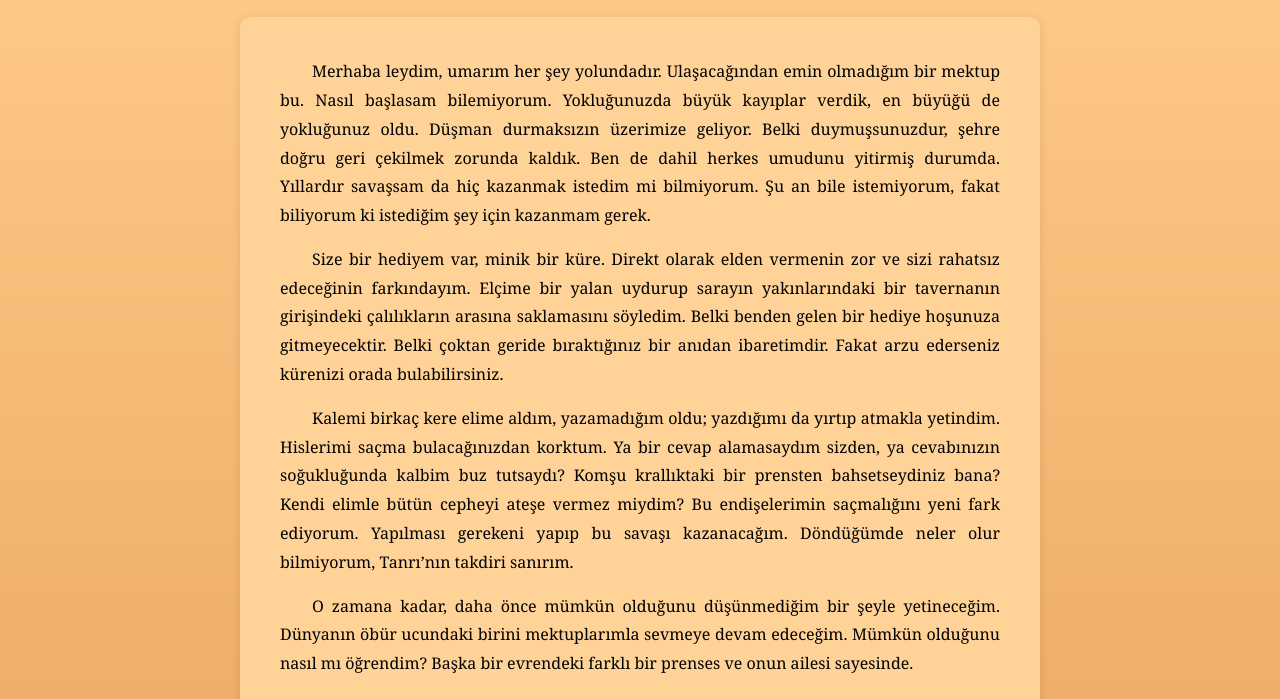
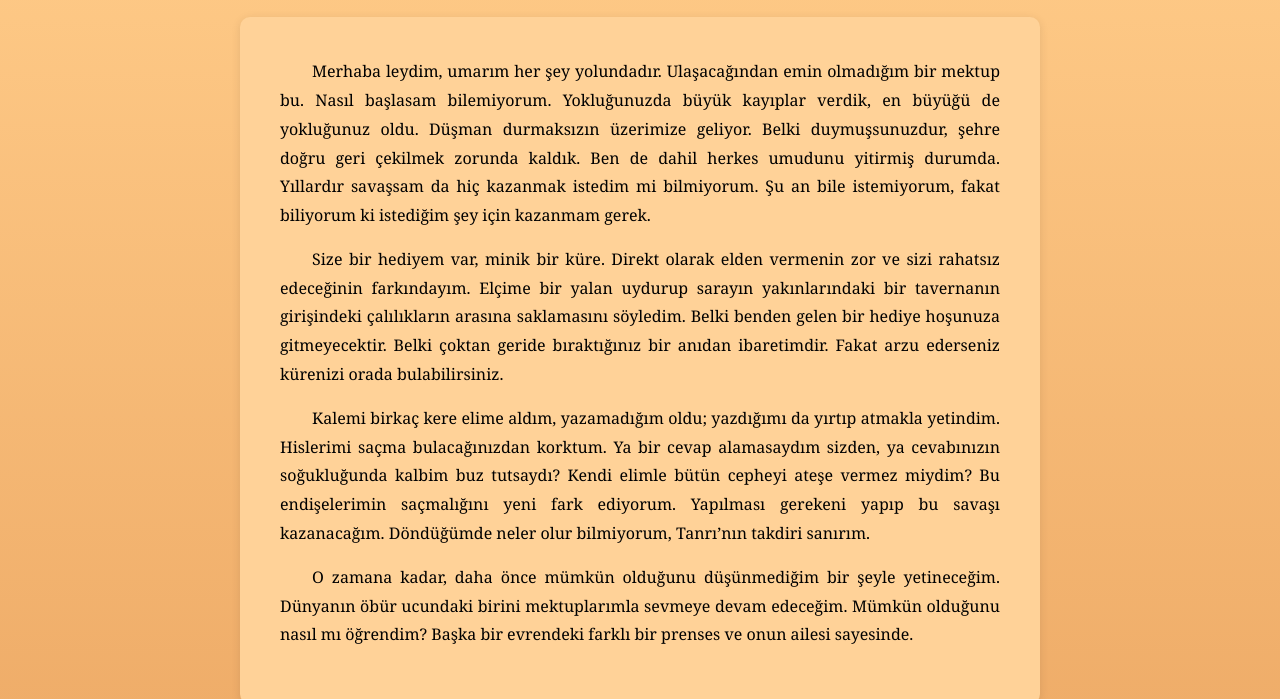
Before and after one commit to bariscom/hediye, a plain HTML site: page prje/kuzgun.html in a window 1280 px wide. Shown: the part 86-785 px from the top of the page. Drawn offline with Linux system fonts and the light colour scheme.

Commit message:
Update kuzgun.html

```diff
--- a/prje/kuzgun.html
+++ b/prje/kuzgun.html
@@ -20,7 +20,7 @@
             Size bir hediyem var, minik bir küre. Direkt olarak elden vermenin zor ve sizi rahatsız edeceğinin farkındayım. Elçime bir yalan uydurup sarayın yakınlarındaki bir tavernanın girişindeki çalılıkların arasına saklamasını söyledim. Belki benden gelen bir hediye hoşunuza gitmeyecektir. Belki çoktan geride bıraktığınız bir anıdan ibaretimdir. Fakat arzu ederseniz  kürenizi orada bulabilirsiniz.
         </p>
         <p>
-            Kalemi birkaç kere elime aldım, yazamadığım oldu; yazdığımı da yırtıp atmakla yetindim. Hislerimi saçma bulacağınızdan korktum. Ya bir cevap alamasaydım sizden, ya cevabınızın soğukluğunda kalbim buz tutsaydı? Komşu krallıktaki bir prensten bahsetseydiniz bana? Kendi elimle bütün cepheyi ateşe vermez miydim? Bu endişelerimin saçmalığını yeni fark ediyorum. Yapılması gerekeni yapıp bu savaşı kazanacağım. Döndüğümde neler olur bilmiyorum, Tanrı’nın takdiri sanırım.
+            Kalemi birkaç kere elime aldım, yazamadığım oldu; yazdığımı da yırtıp atmakla yetindim. Hislerimi saçma bulacağınızdan korktum. Ya bir cevap alamasaydım sizden, ya cevabınızın soğukluğunda kalbim buz tutsaydı? Kendi elimle bütün cepheyi ateşe vermez miydim? Bu endişelerimin saçmalığını yeni fark ediyorum. Yapılması gerekeni yapıp bu savaşı kazanacağım. Döndüğümde neler olur bilmiyorum, Tanrı’nın takdiri sanırım.
         </p>
         <p>
             O zamana kadar, daha önce mümkün olduğunu düşünmediğim bir şeyle yetineceğim. Dünyanın öbür ucundaki birini mektuplarımla sevmeye devam edeceğim. Mümkün olduğunu nasıl mı öğrendim? Başka bir evrendeki farklı bir prenses ve onun ailesi sayesinde.
```
